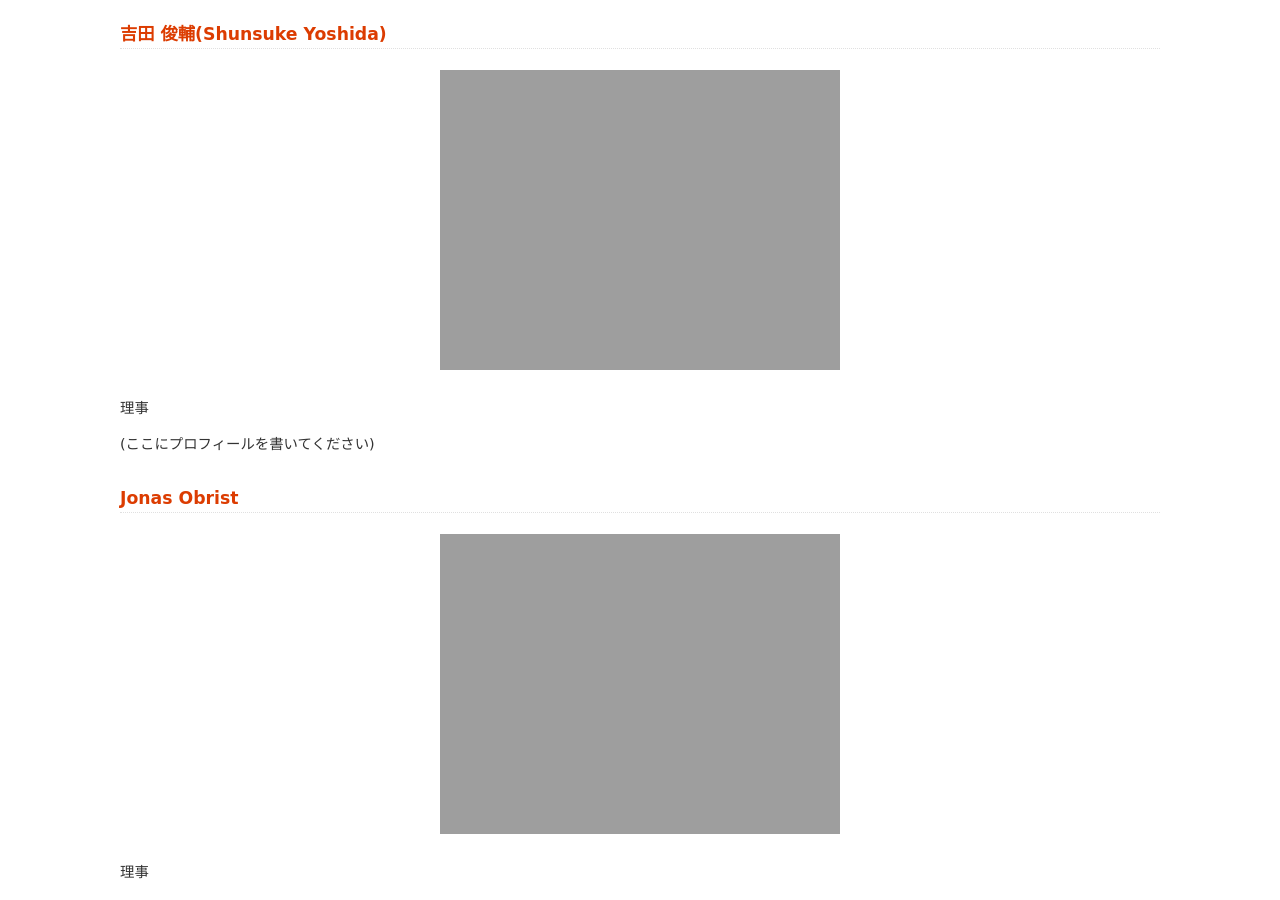
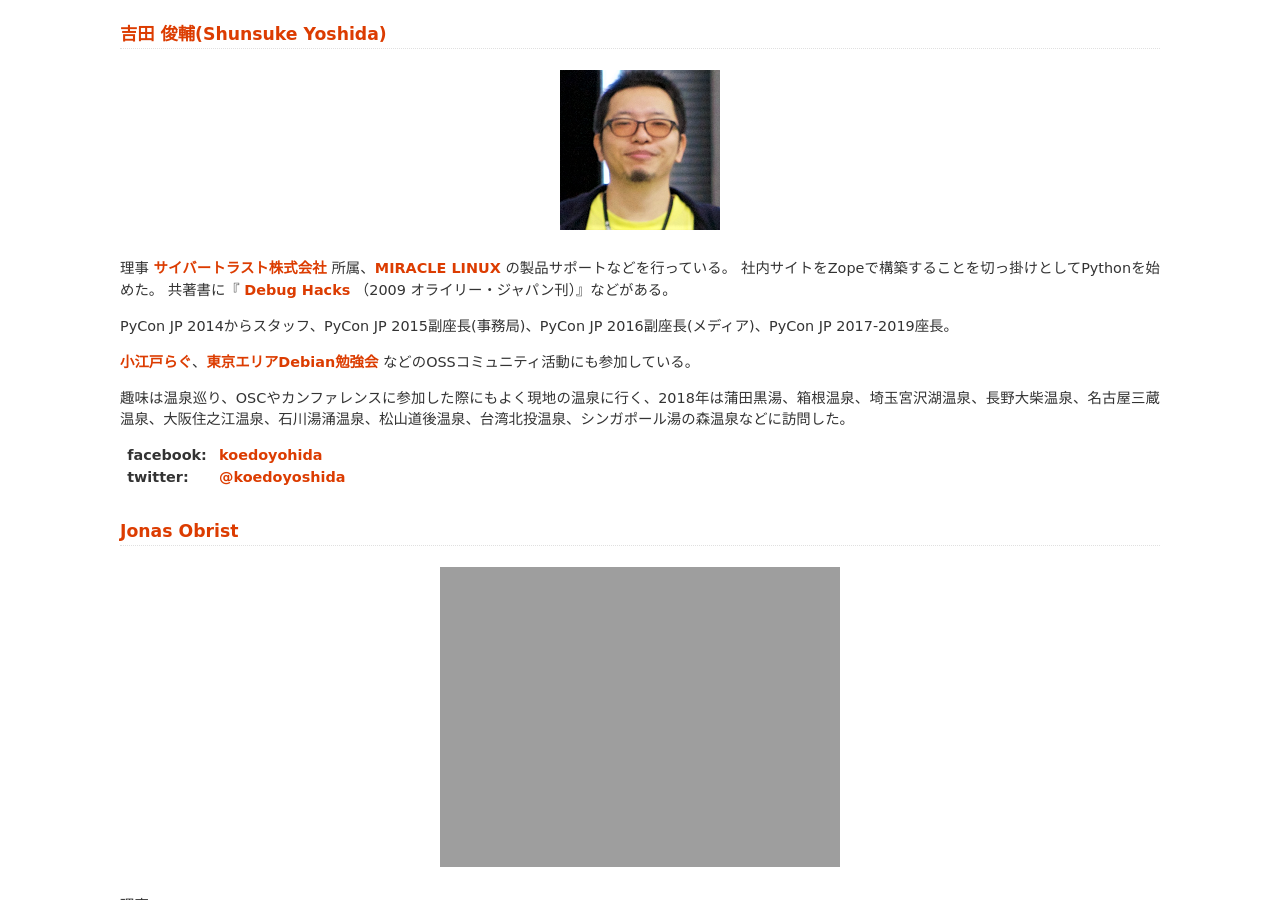
Before and after one commit to pyconjp/www.pycon.jp, a Sphinx documentation site: the page built from source/committee/board.rst, in a window 1280 px wide and 900 px high, scrolled down 1965 px. Built offline with Sphinx 7.4.7, drawn with Linux system fonts in a browser that asks for light colours.

Commit message:
ISSAH-1558 update yoshida profile

```diff
--- a/source/committee/board.rst
+++ b/source/committee/board.rst
@@ -75,11 +75,24 @@ PyCon JP では `PyCon JP 2011`_, `PyCon JP 2012`_ の副座長を務めた。 `
 
 吉田 俊輔(Shunsuke Yoshida)
 ===========================
-.. figure:: /_static/yoshida.jpg (画像を入れてください)
+.. figure:: /_static/yoshida.png
 
 理事
+`サイバートラスト株式会社 <https://www.cybertrust.co.jp/>`_ 所属、`MIRACLE LINUX <https://www.miraclelinux.com/>`_ の製品サポートなどを行っている。
+社内サイトをZopeで構築することを切っ掛けとしてPythonを始めた。
+共著書に『 `Debug Hacks <https://www.oreilly.co.jp/books/9784873114040/>`_ （2009 オライリー・ジャパン刊）』などがある。
 
-(ここにプロフィールを書いてください)
+PyCon JP 2014からスタッフ、PyCon JP 2015副座長(事務局)、PyCon JP 2016副座長(メディア)、PyCon JP 2017-2019座長。
+
+`小江戸らぐ <https://koedolug.dyndns.org/>`_、`東京エリアDebian勉強会 <https://tokyodebian-team.pages.debian.net/>`_ などのOSSコミュニティ活動にも参加している。
+
+趣味は温泉巡り、OSCやカンファレンスに参加した際にもよく現地の温泉に行く、2018年は蒲田黒湯、箱根温泉、埼玉宮沢湖温泉、長野大柴温泉、名古屋三蔵温泉、大阪住之江温泉、石川湯涌温泉、松山道後温泉、台湾北投温泉、シンガポール湯の森温泉などに訪問した。
+
+:facebook: koedoyohida_
+:twitter: `@koedoyoshida`_
+
+.. _koedoyohida: https://www.facebook.com/koedoyoshida
+.. _@koedoyoshida: https://twitter.com/koedoyoshida
 
 Jonas Obrist
 ============
```
Also changed, not shown: source/_static/yoshida.png (added).
